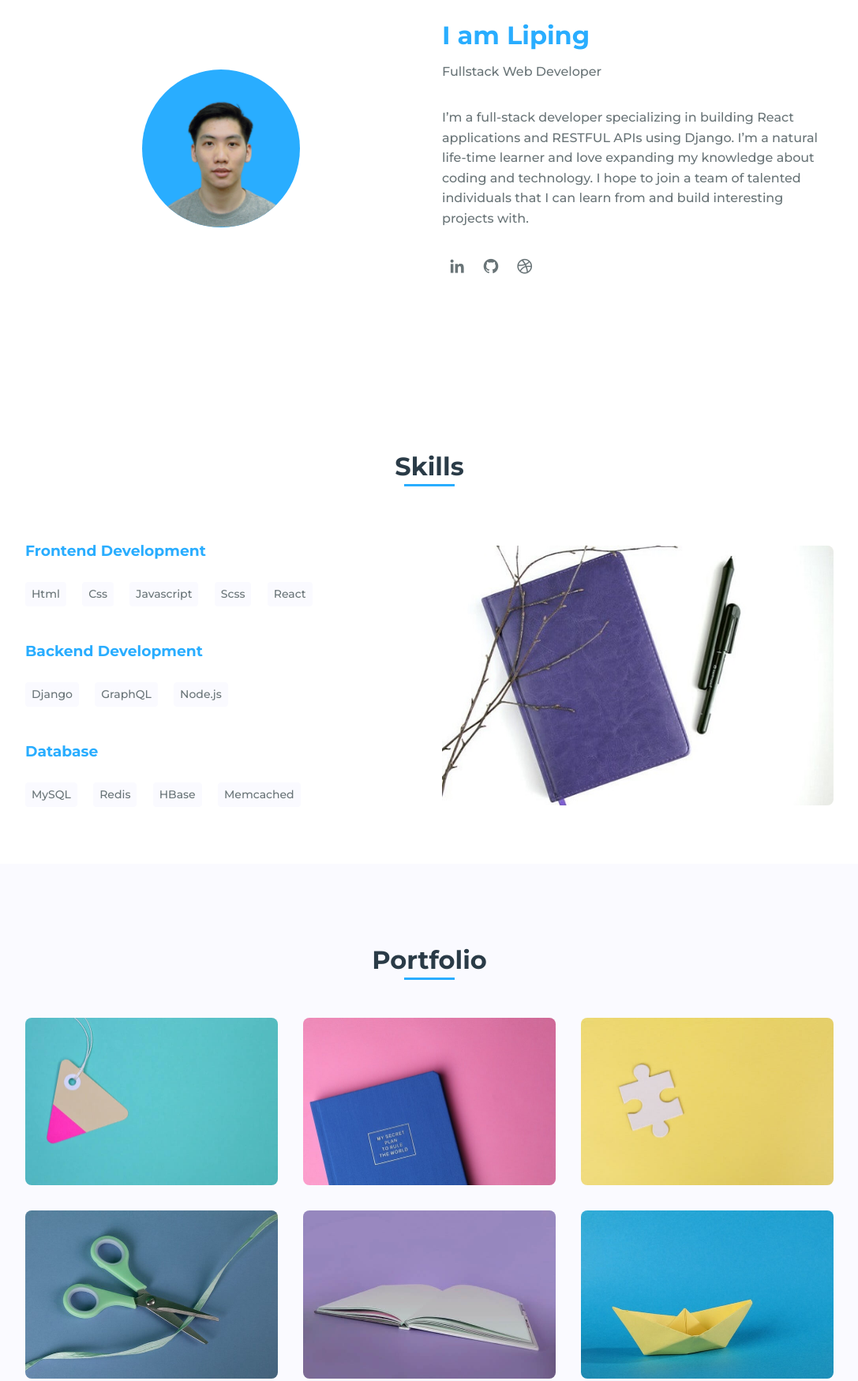
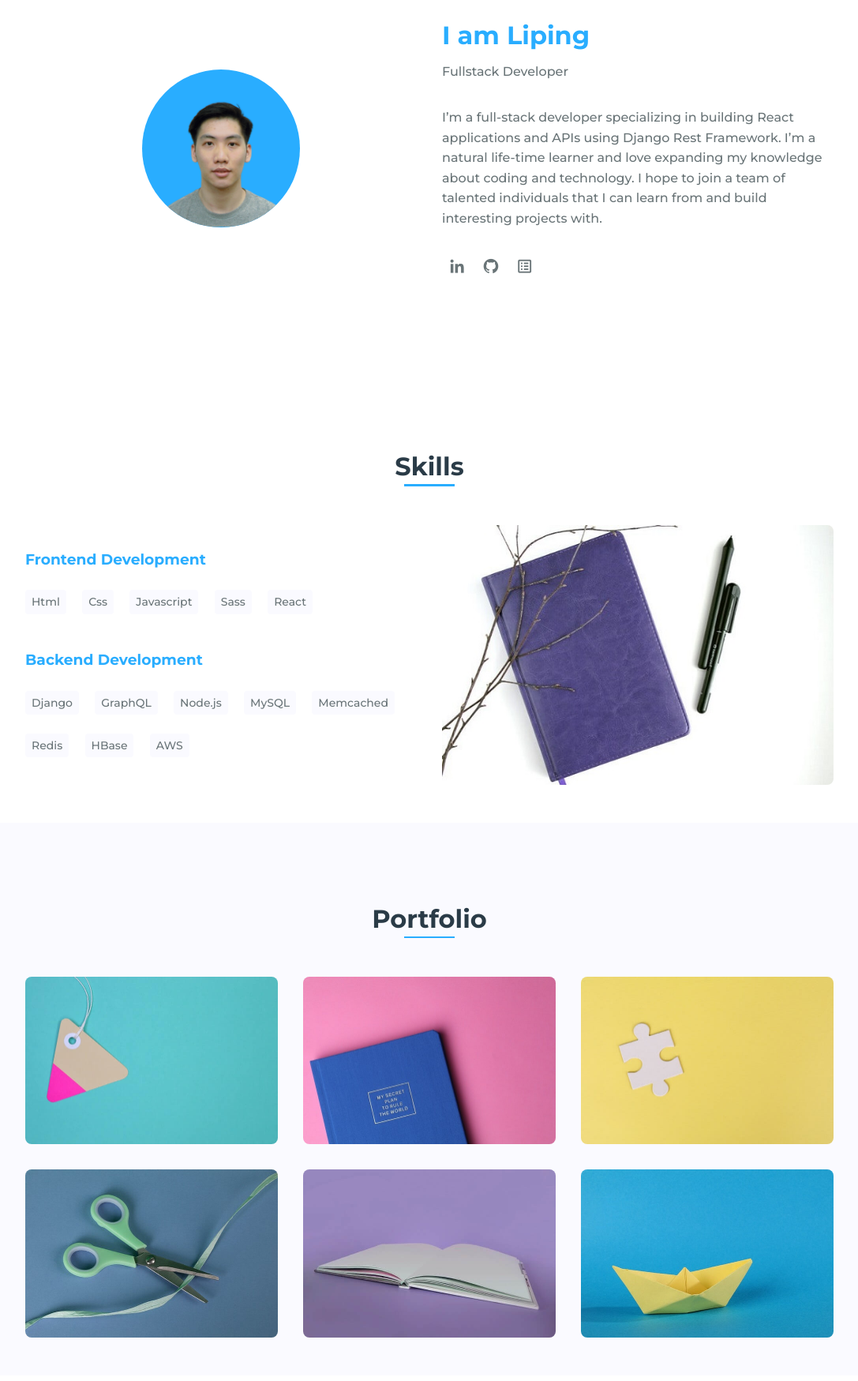
Before and after one commit to Liping7765/portfolio, a plain HTML site: page index.html in a window 1280 px wide. Shown: the part 1040-2789 px from the top of the page at 79% size, without its empty margins (96-1183 px from the left). Drawn offline with nearby package versions, Linux system fonts and the light colour scheme.

Commit message:
updatev8

```diff
--- a/index.html
+++ b/index.html
@@ -61,13 +61,13 @@
 
                     <div>
                         <h2 class="about__subtitle">I am Liping</h2>
-                        <span class="about__profession">Fullstack Web Developer</span>
-                        <p class="about__text">I’m a full-stack developer specializing in building React applications and RESTFUL APIs using Django. I’m a natural life-time learner and love expanding my knowledge about coding and technology. I hope to join a team of talented individuals that I can learn from and build interesting projects with.</p>
+                        <span class="about__profession">Fullstack Developer</span>
+                        <p class="about__text">I’m a full-stack developer specializing in building React applications and APIs using Django Rest Framework. I’m a natural life-time learner and love expanding my knowledge about coding and technology. I hope to join a team of talented individuals that I can learn from and build interesting projects with.</p>
 
                         <div class="about__social">
                             <a href="https://www.linkedin.com/in/lipingma/" class="about__social-icon"><i class='bx bxl-linkedin' ></i></a>
                             <a href="https://github.com/Liping7765" class="about__social-icon"><i class='bx bxl-github' ></i></a>
-                            <a href="#" class="about__social-icon"><i class='bx bxl-dribbble' ></i></a>
+                            <a href="assets/resume/Resume - Liping Ma.pdf" class="about__social-icon"><i class='bx bx-spreadsheet'></i></a>
                         </div>
                     </div>
                 </div>
@@ -83,19 +83,18 @@
                         <span class="skills__name">Html</span>
                         <span class="skills__name">Css</span>
                         <span class="skills__name">Javascript</span>
-                        <span class="skills__name">Scss</span>
+                        <span class="skills__name">Sass</span>
                         <span class="skills__name">React</span>
 
                         <h3 class="skills__subtitle">Backend Development</h3>
                         <span class="skills__name">Django</span>
                         <span class="skills__name">GraphQL</span>
                         <span class="skills__name">Node.js</span>
-
-                        <h3 class="skills__subtitle">Database</h3>
                         <span class="skills__name">MySQL</span>
+                        <span class="skills__name">Memcached</span>
                         <span class="skills__name">Redis</span>
                         <span class="skills__name">HBase</span>
-                        <span class="skills__name">Memcached</span>
+                        <span class="skills__name">AWS</span>
 
                     </div>
 
@@ -113,22 +112,23 @@
                     <div class="portfolio__img">
                         <img src="assets/img/work1.jpg" alt="">
 
+
                         <div class="portfolio__link">
-                            <a href="#" class="portfolio__link-name">View details</a>
+                            <a href="https://github.com/Liping7765/django-twitter" class="portfolio__link-name">Django - Twitter - Backend</a>
                         </div>
                     </div>
                     <div class="portfolio__img">
                         <img src="assets/img/work2.jpg" alt="">
 
                         <div class="portfolio__link">
-                            <a href="#" class="portfolio__link-name">View details</a>
+                            <a href="https://github.com/Liping7765/e-clothing" class="portfolio__link-name">React - E-Commerce - Frontend </a>
                         </div>
                     </div>
                     <div class="portfolio__img">
                         <img src="assets/img/work3.jpg" alt="">
 
                         <div class="portfolio__link">
-                            <a href="#" class="portfolio__link-name">View details</a>
+                            <a href="https://github.com/Liping7765/AI-TicTactoe" class="portfolio__link-name">JS - AI-TicTacToe</a>
                         </div>
                     </div>
                     <div class="portfolio__img">
@@ -167,7 +167,7 @@
                         <h3 class="contact__subtitle">PHONE</h3>
                         <span class="contact__text">+1 646-496-5776</span>
 
-                        <h3 class="contact__subtitle">ADRESS</h3>
+                        <h3 class="contact__subtitle">ADDRESS</h3>
                         <span class="contact__text">New York, NY</span>
                     </div>
 
```
Also changed, not shown: 1 other file.
